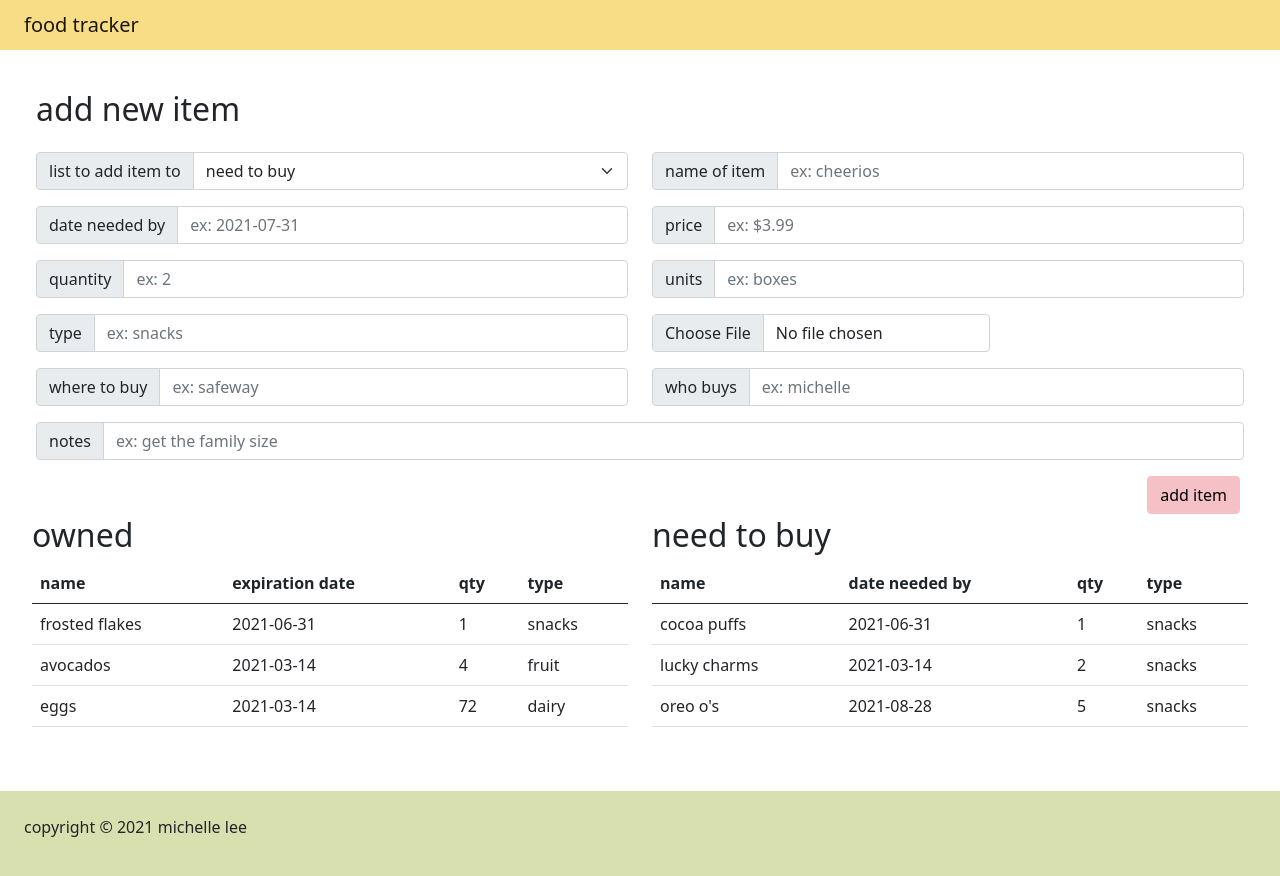
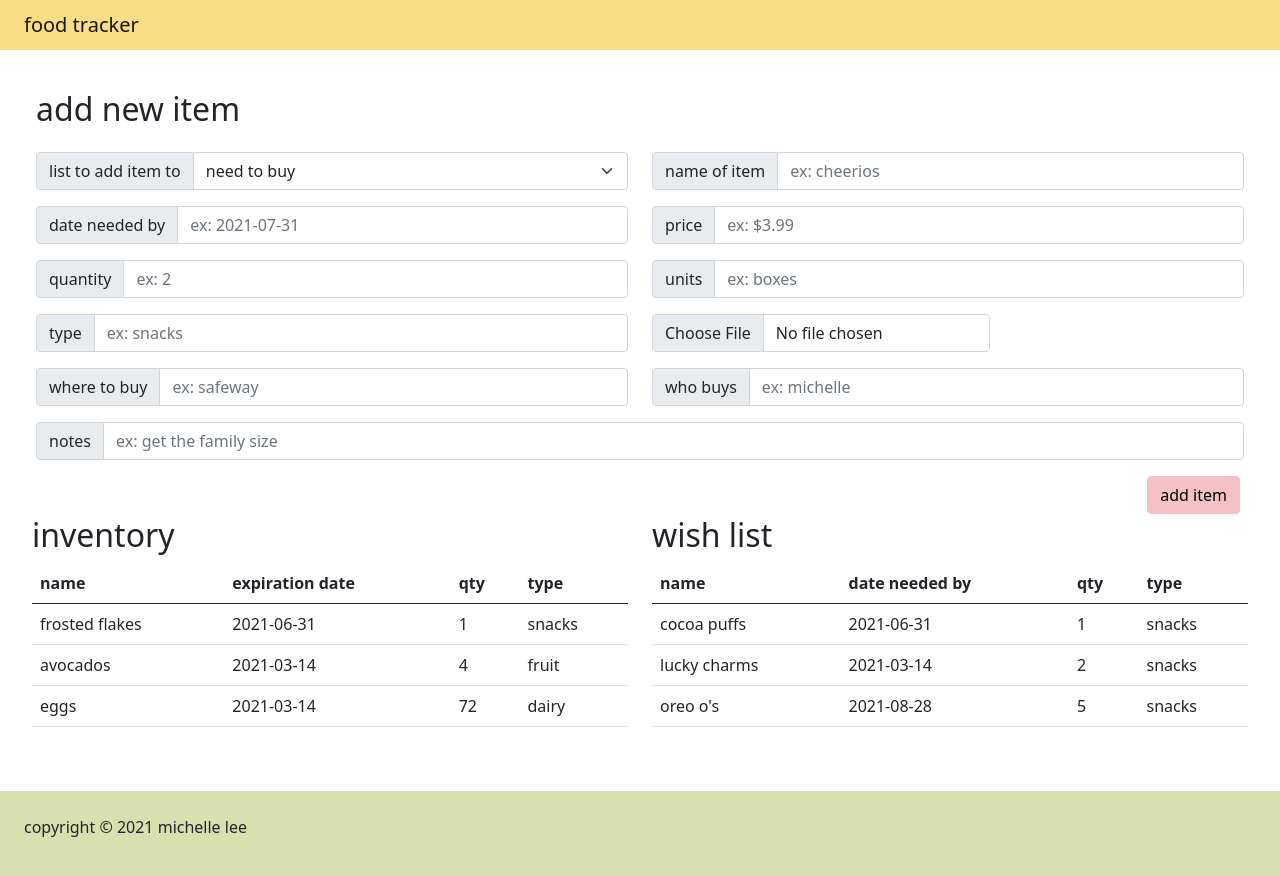
Before and after one commit to mi929lee/food-tracker, a React (Create React App) app: page / in a window 1280 px wide. Shown: the top 876 px of the page. Built offline with nearby package versions, Linux system fonts and the light colour scheme.

Commit message:
renamed lists

```diff
--- a/src/components/InventoryList.js
+++ b/src/components/InventoryList.js
@@ -1,6 +1,6 @@
 const InventoryList = ({ rows, deleteInventoryItem }) => (
   <div>
-    <h2>owned</h2>
+    <h2>inventory</h2>
     <table className="table table-hover">
       <thead>
         <tr>
--- a/src/components/WishList.js
+++ b/src/components/WishList.js
@@ -1,6 +1,6 @@
 const WishList = ({ rows, deleteWishItem }) => (
   <div>
-    <h2>need to buy</h2>
+    <h2>wish list</h2>
     <table className="table table-hover">
       <thead>
         <tr>
```
